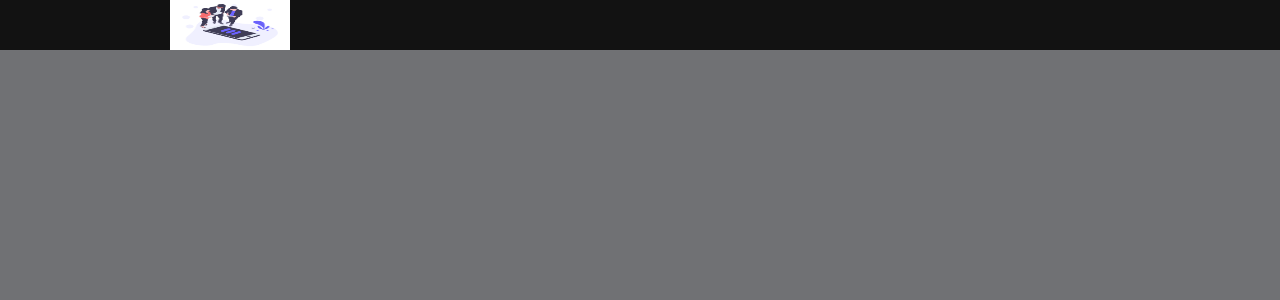
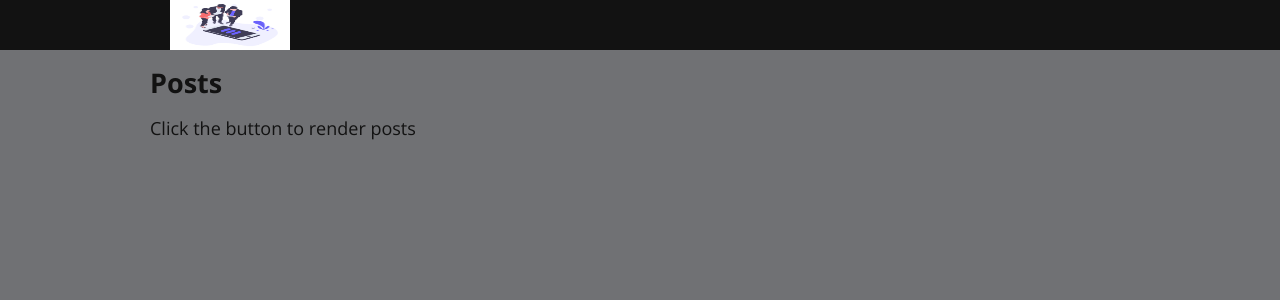
Before and after one commit to sxmeer/jest-enzyme, a React (Create React App) app: page / in a window 1280 px wide. Shown: the top 300 px of the page. Built offline with nearby package versions, Linux system fonts and the light colour scheme.

Commit message:
testing header and headline components with toBe() with passing props

```diff
--- a/public/index.html
+++ b/public/index.html
@@ -1,14 +1,13 @@
 <!DOCTYPE html>
 <html lang="en">
+
 <head>
   <meta charset="utf-8" />
   <link rel="icon" href="%PUBLIC_URL%/favicon.ico" />
   <meta name="viewport" content="width=device-width, initial-scale=1" />
   <meta name="theme-color" content="#000000" />
-    <meta
-      name="description"
-      content="Web site created using create-react-app"
-    />
+  <meta name="description" content="Web site created using create-react-app" />
+  <link href="https://fonts.googleapis.com/css2?family=Open+Sans:wght@400;700&display=swap" rel="stylesheet">
   <link rel="apple-touch-icon" href="%PUBLIC_URL%/logo192.png" />
   <!--
       manifest.json provides metadata used when your web app is installed on a
@@ -26,6 +25,7 @@
     -->
   <title>React App</title>
 </head>
+
 <body>
   <noscript>You need to enable JavaScript to run this app.</noscript>
   <div id="root"></div>
@@ -40,4 +40,5 @@
       To create a production bundle, use `npm run build` or `yarn build`.
     -->
 </body>
+
 </html>
--- a/src/App.js
+++ b/src/App.js
@@ -1,10 +1,16 @@
 import Header from "./component/header";
 import './app.scss';
+import Headline from './component/headline';
 
 function App() {
   return (
     <div className="App">
       <Header />
+      <section className="main">
+        <Headline
+          header="Posts"
+          desc="Click the button to render posts" />
+      </section>
     </div>
   );
 }
--- a/src/app.scss
+++ b/src/app.scss
@@ -2,4 +2,15 @@
   background-color: #707174;
   margin: 0;
   padding: 0;
+  font-family: "Open Sans", sans-serif;
+  color: #121212;
+  font-size: 18px;
+  line-height: 22px;
 }
+
+.main {
+  width: 100%;
+  margin: 20px auto;
+  padding: 0 10px;
+  max-width: 980px;
+}
--- /dev/null
+++ b/src/component/headline/index.js
@@ -0,0 +1,19 @@
+import React, { Component } from 'react';
+
+class Headline extends Component {
+
+  render() {
+    const { header, desc } = this.props;
+    if (!header) {
+      return null;
+    }
+    return (
+      <div data-test="headlineComponent">
+        <h1 data-test="header">{header}</h1>
+        <p data-test="desc">{desc}</p>
+      </div>
+    )
+  }
+}
+
+export default Headline;
```
Also changed, not shown: src/component/headline/styles.scss (added), 1 other file (tests, documents, lock files or other folders). Lines whose indentation alone changed are shown as unchanged.
